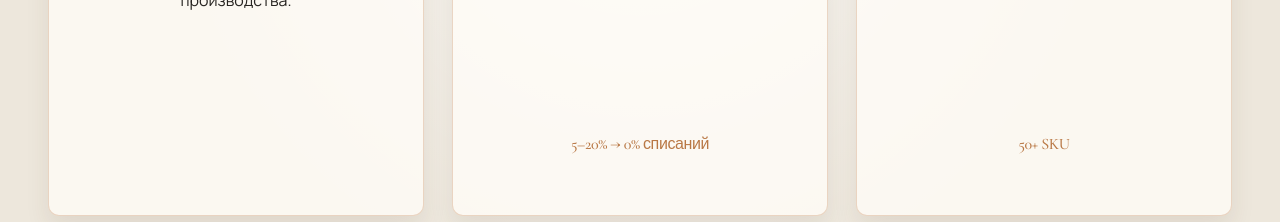
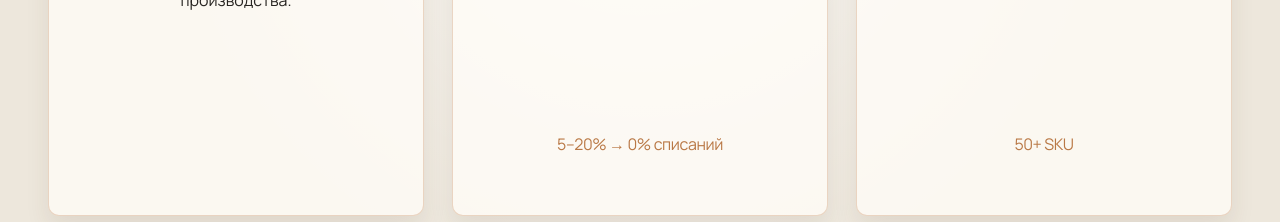
Before and after one commit to sillexy/AbramovGurme, a Next.js app: page / in a window 1280 px wide. Shown: the part 10360-10582 px from the top of the page. Built offline with nearby package versions, Linux system fonts and the light colour scheme.

Commit message:
style: match business metrics to card descriptions

```diff
--- a/src/app/offers-background-fix.css
+++ b/src/app/offers-background-fix.css
@@ -25,3 +25,11 @@
   content: "";
   transform: translateX(-50%);
 }
+
+/* Business-card metrics should visually match the description copy above them. */
+.business .business-card > .business-card__metric {
+  font-family: var(--font-body), Arial, sans-serif;
+  font-size: 1rem;
+  font-weight: 400;
+  line-height: 1.52;
+}
```
